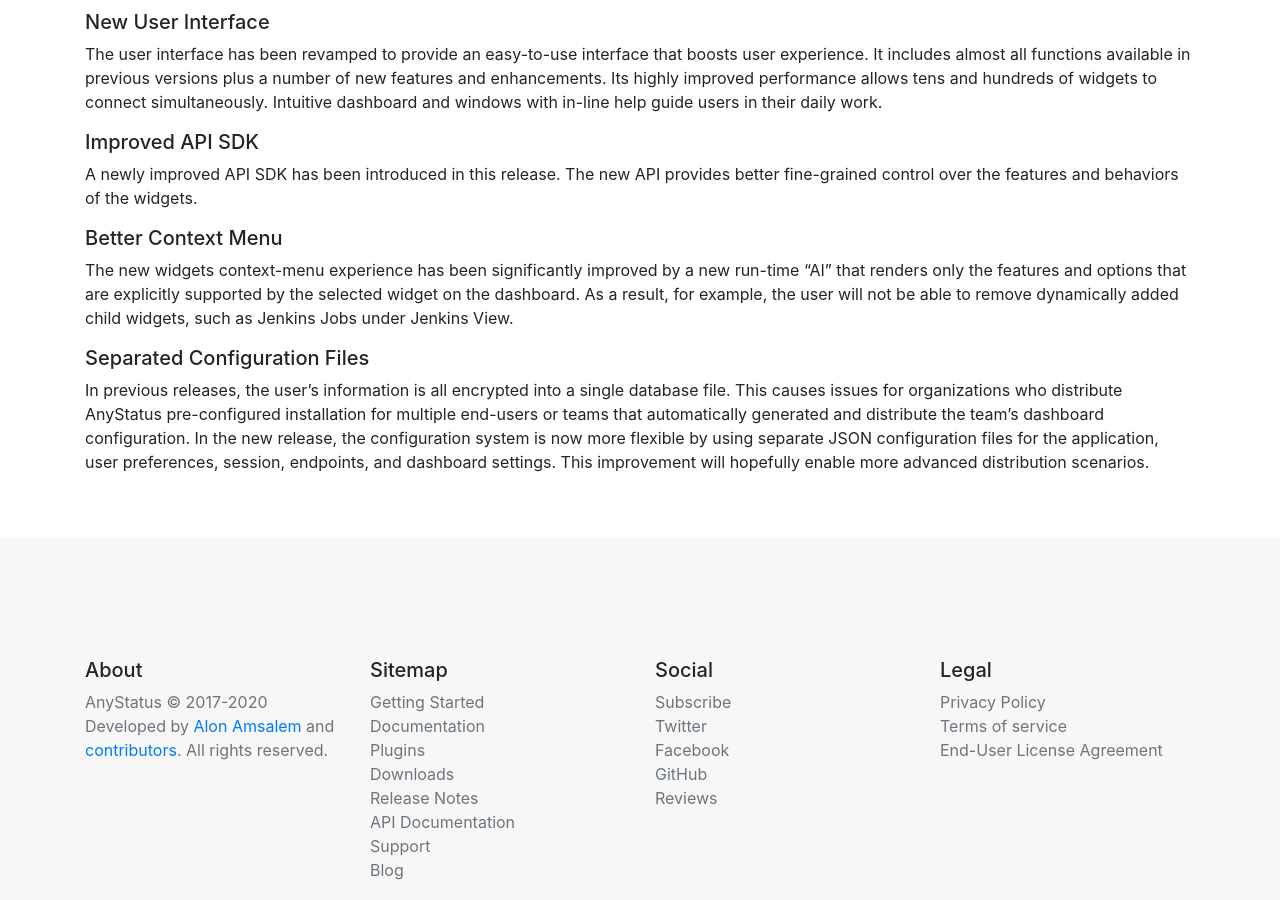
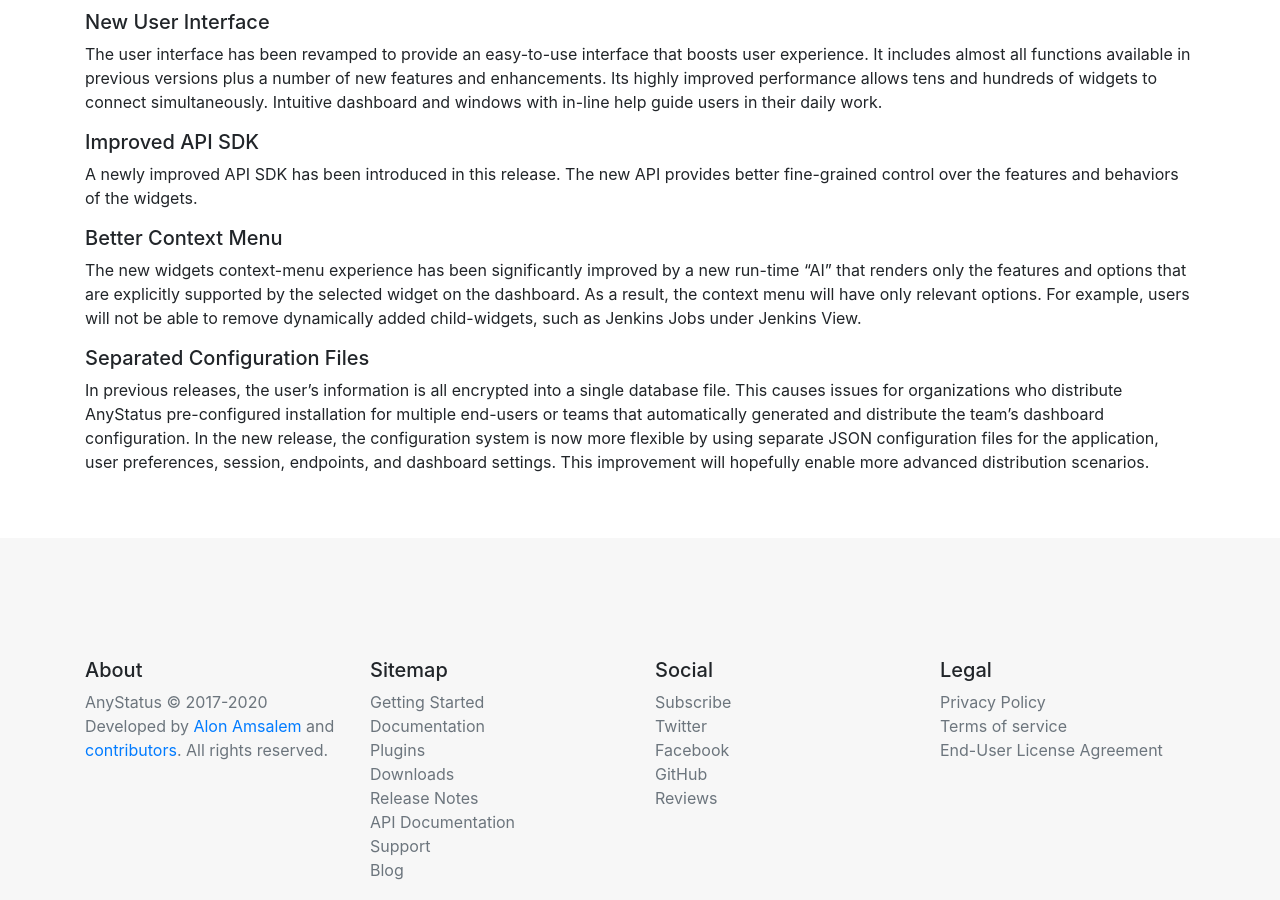
Before and after one commit to AnyStatus/anystatus.github.io, a Jekyll site: the page built from _posts/2020-08-24-anystatus-3-preview-1.md, in a window 1280 px wide and 900 px high, scrolled down 542 px. Built offline with Jekyll 4.4.1, drawn with Linux system fonts in a browser that asks for light colours; comment, search, counter and statistics services are not loaded.

Commit message:
Mr Hyde was here …

```diff
--- a/_posts/2020-08-24-anystatus-3-preview-1.md
+++ b/_posts/2020-08-24-anystatus-3-preview-1.md
@@ -24,7 +24,7 @@
 
 ##### Better Context Menu
 
-The new widgets context-menu experience has been significantly improved by a new run-time "AI" that renders only the features and options that are explicitly supported by the selected widget on the dashboard. As a result, for example, the user will not be able to remove dynamically added child widgets, such as Jenkins Jobs under Jenkins View.
+The new widgets context-menu experience has been significantly improved by a new run-time "AI" that renders only the features and options that are explicitly supported by the selected widget on the dashboard. As a result, the context menu will have only relevant options. For example, users will not be able to remove dynamically added child-widgets, such as Jenkins Jobs under Jenkins View.
 
 ##### Separated Configuration Files
 
```
